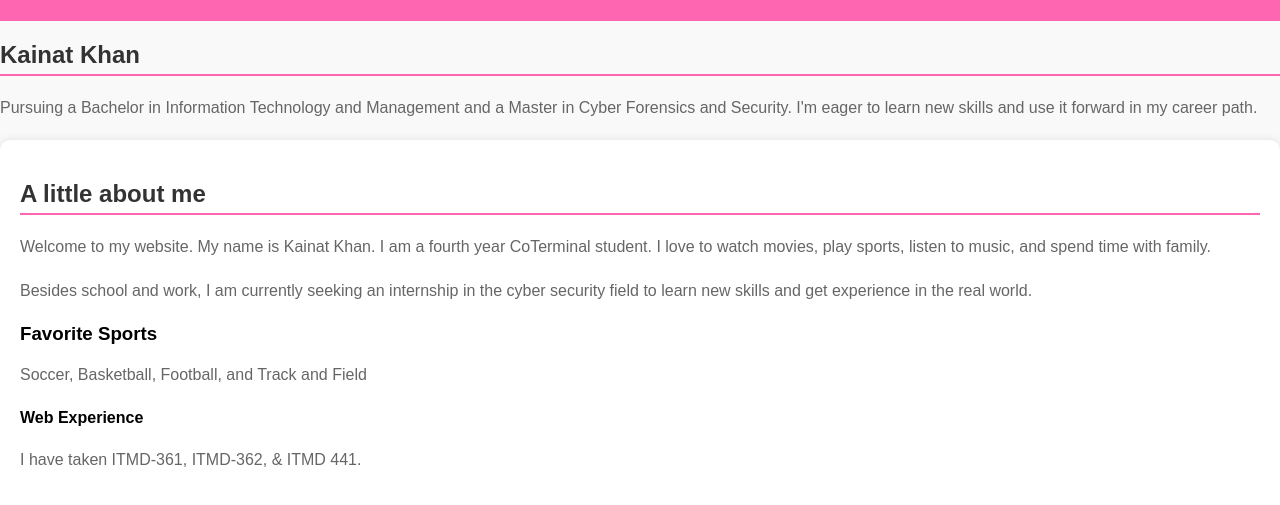
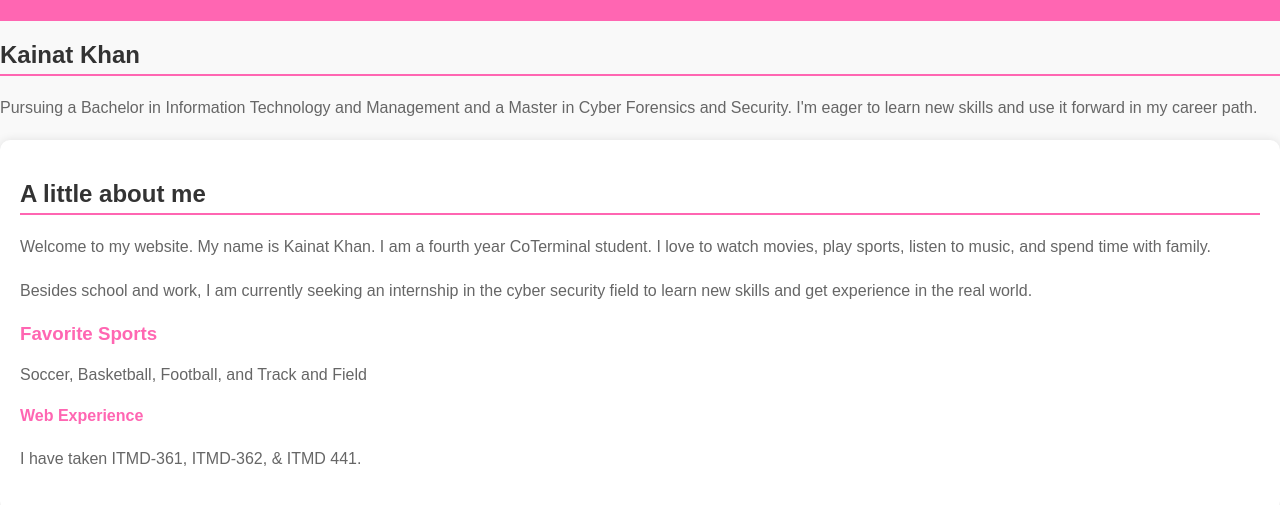
Before and after one commit to kainatk761/ITMD441, a plain HTML site: page index.html in a window 1280 px wide. Shown: the part 99-604 px from the top of the page. Drawn offline with Linux system fonts and the light colour scheme.

Commit message:
Update style.css
adding color to the about me section

```diff
--- a/style.css
+++ b/style.css
@@ -35,3 +35,13 @@ section {
     border-radius: 10px;
     box-shadow: 0 0 10px rgba(0, 0, 0, 0.1);
 }
+
+h3 {
+    color: #ff66b2;
+    margin-top: 20px;
+}
+
+h4 {
+    color: #ff66b2;
+    margin-top: 10px;
+}
```
